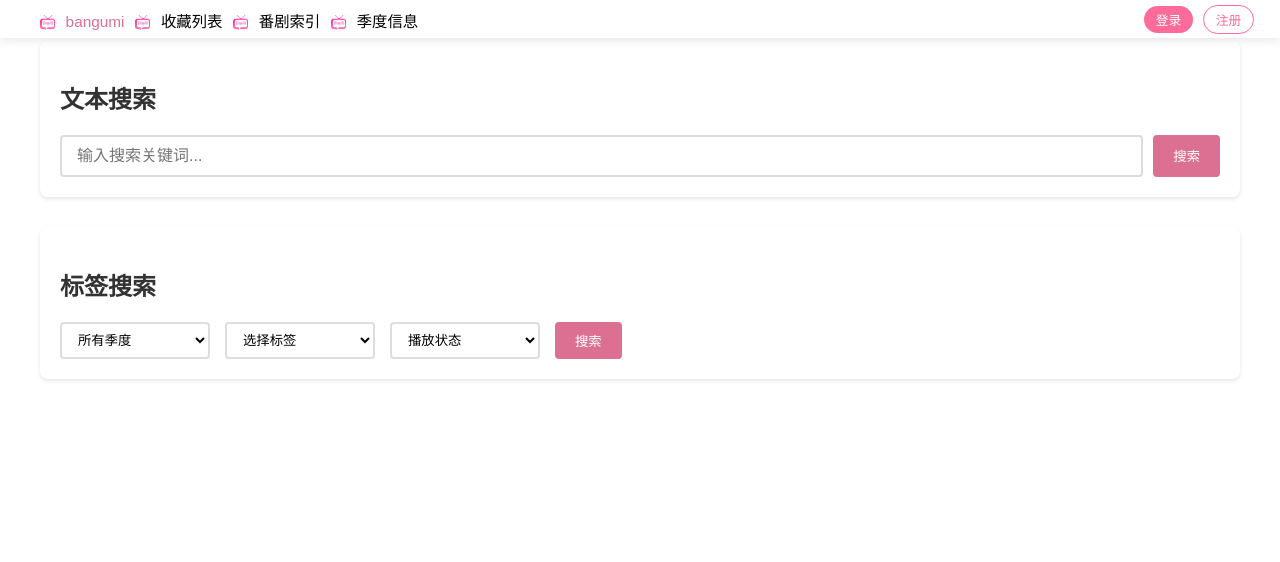
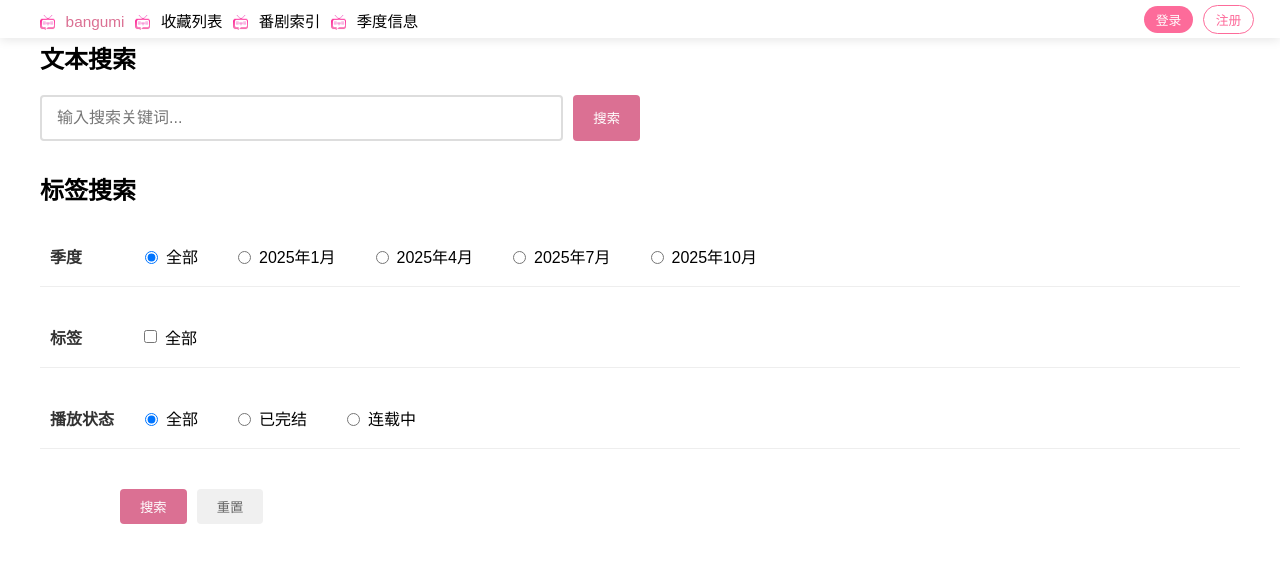
Before and after one commit to NepZero/bangumi, a website: page public/html/search.html in a window 1280 px wide. Drawn offline with Linux system fonts and the light colour scheme; no server answers.

```diff
--- a/public/css/search.css
+++ b/public/css/search.css
@@ -4,80 +4,92 @@
     padding: 0 20px;
 }
 
-/* 搜索区块通用样式 */
-.text-search,
-.tag-search {
-    background: #fff;
-    border-radius: 8px;
-    padding: 20px;
+/* 文本搜索样式 */
+.text-search {
     margin-bottom: 30px;
-    box-shadow: 0 2px 4px rgba(0,0,0,0.1);
 }
 
-h2 {
-    color: #333;
-    margin-bottom: 20px;
-    font-size: 1.5rem;
-}
-
-/* 文本搜索样式 */
 .search-box {
     display: flex;
     gap: 10px;
+    max-width: 600px;
 }
 
 .search-box input {
     flex: 1;
-    padding: 10px 15px;
+    padding: 12px 15px;
     border: 2px solid #ddd;
     border-radius: 4px;
     font-size: 16px;
-    transition: border-color 0.3s;
-}
-
-.search-box input:focus {
-    border-color: palevioletred;
-    outline: none;
 }
 
 /* 标签搜索样式 */
-.select-group {
+.filter-row {
     display: flex;
-    gap: 15px;
-    flex-wrap: wrap;
+    margin-bottom: 20px;
+    padding: 10px;
+    border-bottom: 1px solid #eee;
 }
 
-select {
-    padding: 8px 12px;
-    border: 2px solid #ddd;
-    border-radius: 4px;
-    background-color: white;
-    min-width: 150px;
-    cursor: pointer;
-    transition: border-color 0.3s;
+.filter-label {
+    flex: 0 0 80px;
+    font-weight: bold;
+    color: #333;
+    padding: 8px 0;
 }
 
-select:focus {
-    border-color: palevioletred;
-    outline: none;
+.filter-options {
+    flex: 1;
+    display: flex;
+    flex-wrap: wrap;
+    gap: 15px;
+}
+
+.filter-options label {
+    display: inline-flex;
+    align-items: center;
+    gap: 5px;
+    padding: 5px 10px;
+    border-radius: 4px;
+    cursor: pointer;
+    transition: background-color 0.2s;
+}
+
+.filter-options label:hover {
+    background-color: #f0f0f0;
+}
+
+.filter-actions {
+    display: flex;
+    gap: 10px;
+    padding: 20px 0;
+    margin-left: 80px;
 }
 
 /* 按钮样式 */
 button {
     padding: 8px 20px;
-    background-color: palevioletred;
-    color: white;
     border: none;
     border-radius: 4px;
     cursor: pointer;
-    transition: background-color 0.3s;
+    transition: all 0.3s;
+}
+
+button[type="submit"] {
+    background-color: palevioletred;
+    color: white;
+}
+
+button[type="reset"] {
+    background-color: #f0f0f0;
+    color: #666;
 }
 
 button:hover {
-    background-color: #db5b7d;
+    opacity: 0.9;
 }
 
-/* 搜索结果区域 */
+/* 搜索结果样式 */
 .results-container {
     margin-top: 30px;
     display: grid;
--- a/public/html/search.html
+++ b/public/html/search.html
@@ -43,34 +43,43 @@
         <div class="tag-search">
             <h2>标签搜索</h2>
             <form id="tagSearchForm">
-                <div class="select-group">
-                    <select name="season" id="seasonSelect">
-                        <option value="">所有季度</option>
-                        <option value="all">所有</option>
-                        <option value="2025.1">2025年1月</option>
-                        <option value="2025.4">2025年4月</option>
-                        <option value="2025.7">2025年7月</option>
-                        <option value="2025.10">2025年10月</option>
-                    </select>
-                    <select name="tag" id="tagSelect">
-                        <option value="">选择标签</option>
-                        <option value="all">所有</option>
-                    </select>
-                    <select name="isfinish" id="statusSelect">
-                        <option value="">播放状态</option>
-                        <option value="all">所有</option>
-                        <option value="1">已完结</option>
-                        <option value="0">连载中</option>
-                    </select>
+                <div class="filter-row">
+                    <label class="filter-label">季度</label>
+                    <div class="filter-options">
+                        <label><input type="radio" name="season" value="all" checked> 全部</label>
+                        <label><input type="radio" name="season" value="2025.1"> 2025年1月</label>
+                        <label><input type="radio" name="season" value="2025.4"> 2025年4月</label>
+                        <label><input type="radio" name="season" value="2025.7"> 2025年7月</label>
+                        <label><input type="radio" name="season" value="2025.10"> 2025年10月</label>
+                    </div>
+                </div>
+
+                <div class="filter-row">
+                    <label class="filter-label">标签</label>
+                    <div class="filter-options" id="tagOptions">
+                        <label><input type="checkbox" name="tags" value="all"> 全部</label>
+                        <!-- 标签选项将由 JavaScript 动态填充 -->
+                    </div>
+                </div>
+
+                <div class="filter-row">
+                    <label class="filter-label">播放状态</label>
+                    <div class="filter-options">
+                        <label><input type="radio" name="status" value="all" checked> 全部</label>
+                        <label><input type="radio" name="status" value="1"> 已完结</label>
+                        <label><input type="radio" name="status" value="0"> 连载中</label>
+                    </div>
+                </div>
+
+                <div class="filter-actions">
                     <button type="submit">搜索</button>
+                    <button type="reset">重置</button>
                 </div>
             </form>
         </div>
 
         <!-- 搜索结果展示区 -->
-        <div id="searchResults" class="results-container">
-            <!-- 结果将由 JavaScript 动态填充 -->
-        </div>
+        <div id="searchResults" class="results-container"></div>
     </div>
 
     <script src="/javascript/search.js"></script>
--- a/public/javascript/search.js
+++ b/public/javascript/search.js
@@ -1,19 +1,51 @@
 document.addEventListener('DOMContentLoaded', function() {
     const textSearchForm = document.getElementById('textSearchForm');
     const tagSearchForm = document.getElementById('tagSearchForm');
+    const tagOptions = document.getElementById('tagOptions');
     const searchResults = document.getElementById('searchResults');
+
+    // 加载标签选项
+    async function loadTags() {
+        try {
+            const response = await fetch('/tags');
+            const tags = await response.json();
+
+            const tagsHTML = tags.map(tag => `
+                <label>
+                    <input type="checkbox" name="tags" value="${tag}"> ${tag}
+                </label>
+            `).join('');
+
+            tagOptions.innerHTML += tagsHTML;
+        } catch (error) {
+            console.error('加载标签失败:', error);
+        }
+    }
+
+    // 处理全选标签
+    tagOptions.addEventListener('change', function(e) {
+        if (e.target.value === 'all') {
+            const isChecked = e.target.checked;
+            tagOptions.querySelectorAll('input[type="checkbox"]').forEach(checkbox => {
+                if (checkbox.value !== 'all') {
+                    checkbox.checked = isChecked;
+                    checkbox.disabled = isChecked;
+                }
+            });
+        }
+    });
 
     // 文本搜索处理
     textSearchForm.addEventListener('submit', async function(e) {
         e.preventDefault();
-        const text = this.querySelector('input[name="text"]').value;
+        const text = this.querySelector('input[name="text"]').value.trim();
+
+        if (!text) return;
 
         try {
             const response = await fetch('/searchbytext', {
                 method: 'POST',
-                headers: {
-                    'Content-Type': 'application/json'
-                },
+                headers: { 'Content-Type': 'application/json' },
                 body: JSON.stringify({ text })
             });
 
@@ -27,18 +59,19 @@
     // 标签搜索处理
     tagSearchForm.addEventListener('submit', async function(e) {
         e.preventDefault();
+
         const formData = {
-            season: this.querySelector('#seasonSelect').value || 'all',
-            tag: this.querySelector('#tagSelect').value || 'all',
-            isfinish: this.querySelector('#statusSelect').value || 'all'
+            season: document.querySelector('input[name="season"]:checked').value,
+            tags: Array.from(document.querySelectorAll('input[name="tags"]:checked'))
+                      .map(input => input.value)
+                      .filter(value => value !== 'all'),
+            isfinish: document.querySelector('input[name="status"]:checked').value
         };
 
         try {
             const response = await fetch('/searchbytag', {
                 method: 'POST',
-                headers: {
-                    'Content-Type': 'application/json'
-                },
+                headers: { 'Content-Type': 'application/json' },
                 body: JSON.stringify(formData)
             });
 
@@ -67,4 +100,7 @@
 
         searchResults.innerHTML = resultsHTML;
     }
+
+    // 初始化
+    loadTags();
 });
```
Also changed, not shown: public/html/archive.html (+1 -1 lines), public/html/favlist.html (+1 -1 lines), public/html/index.html (+1 -1 lines), public/html/login.html (+1 -1 lines), public/html/register.html (+1 -1 lines).
